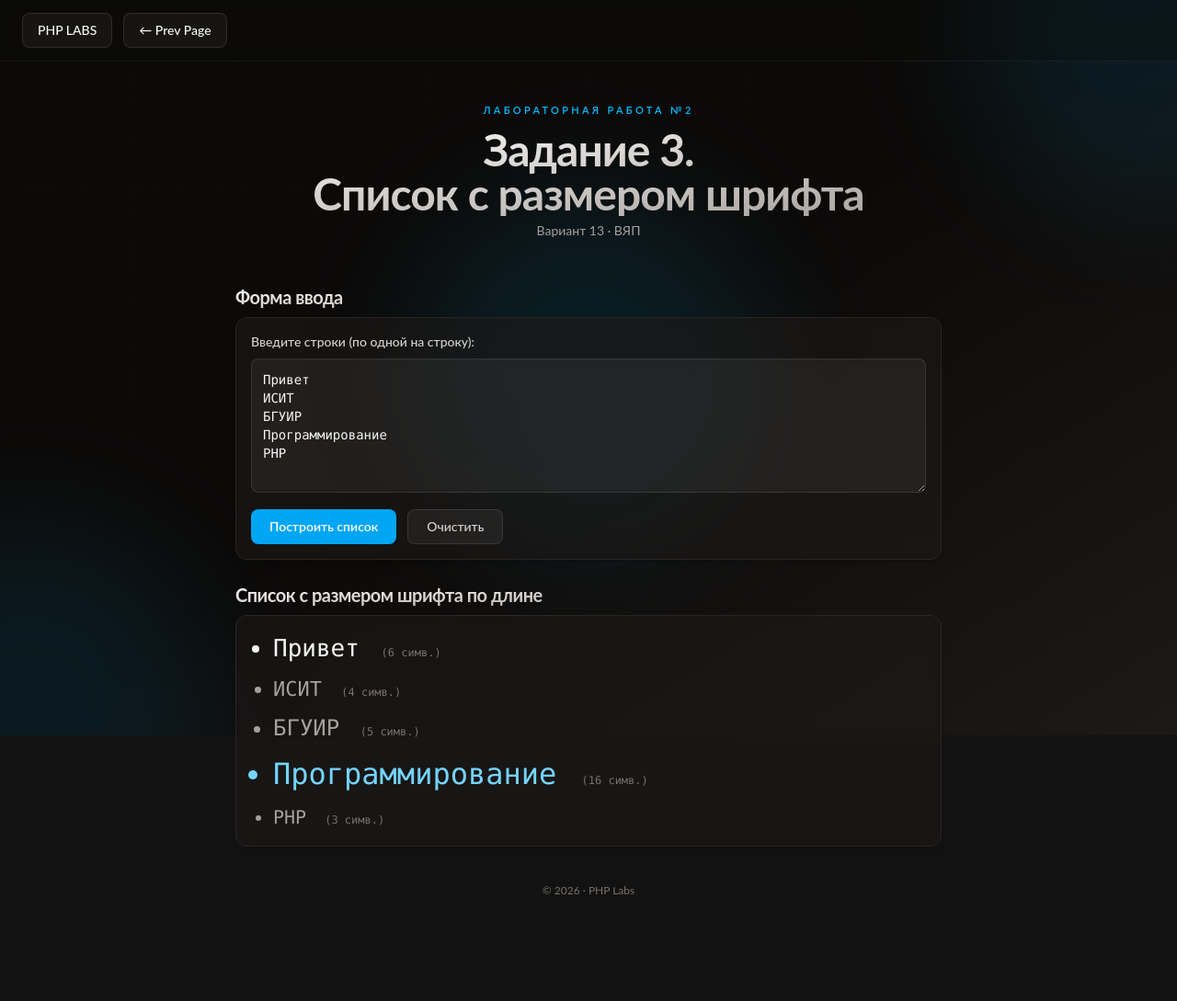
After one commit to antonfiluta/PHP-LABS, a PHP site: page /lab_2/task3.php in a window 1280 px wide. The commit adds this page. Shown: the whole page at 92% size. Run offline with PHP 8.4, Linux system fonts and the light colour scheme.

Commit message:
feat: update styles and start 2nd Lab

```diff
--- a/src/index.php
+++ b/src/index.php
@@ -57,7 +57,7 @@
                 <?php
                 $labs = [
                     ['lab_1/lab-base.php', '01', 'Основные конструкции PHP, функциональный стиль, исключения'],
-                    ['lab_2/lab-base.php', '02', '????'],
+                    ['lab_2/lab-base.php', '02', 'Работа с коллекциями и встроенными структурами данных'],
                     ['lab_3/lab-base.php', '03', '????'],
                     ['lab_3/lab-base.php', '04', '????'],
                     ['lab_3/lab-base.php', '05', '????'],
--- /dev/null
+++ b/src/lab_2/task3.php
@@ -0,0 +1,122 @@
+<?php
+declare(strict_types=1);
+
+$defaultInput = "Привет\nИСИТ\nБГУИР\nПрограммирование\nPHP";
+$rawInput = $_POST['lines'] ?? $defaultInput;
+$lines = [];
+
+foreach (explode("\n", str_replace(["\r\n", "\r"], "\n", $rawInput)) as $line) {
+    $line = trim($line);
+    if ($line !== '') {
+        $lines[] = $line;
+    }
+}
+
+function font_size_for_length(int $length): int
+{
+    return min(32, 14 + $length * 2);
+}
+
+function color_for_length(int $length): string
+{
+    return match (true) {
+        $length >= 10 => 'text-sky-300',
+        $length >= 6 => 'text-stone-100',
+        default => 'text-stone-400',
+    };
+}
+?>
+<!DOCTYPE html>
+<html lang="ru">
+
+<head>
+    <meta charset="UTF-8">
+    <title>PHP LABS | TASK 3</title>
+    <link href="../output.css" rel="stylesheet">
+</head>
+
+<body class="min-h-screen antialiased">
+    <div class="fixed inset-0 -z-10 overflow-hidden bg-linear-to-br from-stone-950 via-stone-950 to-stone-900">
+        <div class="absolute -top-40 -right-40 h-96 w-96 rounded-full bg-sky-500/10 blur-3xl"></div>
+        <div class="absolute -bottom-40 -left-40 h-96 w-96 rounded-full bg-sky-500/10 blur-3xl"></div>
+        <div
+            class="absolute top-1/2 left-1/2 h-96 w-96 -translate-x-1/2 -translate-y-1/2 rounded-full blur-3xl bg-sky-400/10">
+        </div>
+    </div>
+
+    <header
+        class="fixed top-0 z-10 w-full py-3.5 px-6 flex flex-wrap items-center gap-3 backdrop-blur-sm bg-stone-950/20 border-b border-white/5">
+        <?php
+        $links = [
+            ['../index.php', ' PHP LABS'],
+            ['./lab-base.php', '← Prev Page'],
+        ];
+        foreach ($links as [$href, $title]): ?>
+            <a href="<?= htmlspecialchars($href) ?>"
+                class="rounded-lg flex items-center gap-2 border px-4 py-2 text-sm font-medium backdrop-blur-md transition-all duration-200 hover:shadow-lg hover:shadow-sky-500/5 border-white/10 bg-white/5 hover:bg-white/10!">
+                <?= htmlspecialchars($title) ?>
+            </a>
+        <?php endforeach; ?>
+    </header>
+
+    <main class="relative flex min-h-screen items-center justify-center px-6 py-28">
+        <div class="w-full max-w-3xl">
+            <div class="mb-12 text-center">
+                <p class="m-0 mb-2.5 text-[11px] tracking-[0.3em] uppercase font-semibold text-sky-400">
+                    Лабораторная работа №2
+                </p>
+                <h1 class="php-h1">
+                    Задание 3. <br> Список с размером шрифта
+                </h1>
+                <p class="mt-1.5 mb-0 text-stone-400 text-sm">
+                    Вариант 13 · ВЯП
+                </p>
+            </div>
+
+            <p class="php-h2">Форма ввода</p>
+            <form method="post" class="block-bg p-4 mb-6">
+                <label for="lines" class="block mb-2 text-sm font-medium text-stone-300">
+                    Введите строки (по одной на строку):
+                </label>
+                <textarea id="lines" name="lines" rows="6" required
+                    class="w-full rounded-lg border border-white/10 bg-white/5 p-3 text-stone-100 font-mono text-sm focus:border-sky-400 focus:outline-none focus:ring-1 focus:ring-sky-400"><?= htmlspecialchars($rawInput, ENT_QUOTES, 'UTF-8') ?></textarea>
+                <div class="mt-3 flex gap-3">
+                    <button type="submit"
+                        class="rounded-lg bg-sky-500 px-5 py-2 text-sm font-semibold text-white transition-colors hover:bg-sky-400">
+                        Построить список
+                    </button>
+                    <button type="reset"
+                        class="rounded-lg border border-white/10 bg-white/5 px-5 py-2 text-sm font-medium text-stone-300 transition-colors hover:bg-white/10">
+                        Очистить
+                    </button>
+                </div>
+            </form>
+
+            <p class="php-h2">Список с размером шрифта по длине</p>
+            <div class="code">
+                <?php if (empty($lines)): ?>
+                    <p class="text-stone-500">Нет данных для отображения.</p>
+                <?php else: ?>
+                    <ul class="pl-6 list-disc space-y-2">
+                        <?php foreach ($lines as $line):
+                            $len = mb_strlen($line, 'UTF-8');
+                            $size = font_size_for_length($len);
+                            $color = color_for_length($len);
+                            ?>
+                            <li style="font-size: <?= $size ?>px;" class="<?= $color ?>">
+                                <?= htmlspecialchars($line, ENT_QUOTES, 'UTF-8') ?>
+                                <span class="text-xs text-stone-500 ml-2">(<?= $len ?> симв.)</span>
+                            </li>
+                        <?php endforeach; ?>
+                    </ul>
+                <?php endif; ?>
+            </div>
+
+            <footer class="mt-10 text-center text-xs text-stone-500">
+                © <?= date('Y') ?> · PHP Labs
+            </footer>
+        </div>
+    </main>
+</body>
+
+</html>
--- a/src/output.css
+++ b/src/output.css
@@ -169,6 +169,9 @@
   .-top-40 {
     top: calc(var(--spacing, 0.25rem) * -40);
   }
+  .top-0 {
+    top: 0px;
+  }
   .top-1\/2 {
     top: calc(1 / 2 * 100%);
   }
@@ -196,20 +199,53 @@
   .-z-10 {
     z-index: calc(10 * -1);
   }
+  .z-10 {
+    z-index: 10;
+  }
   .z-20 {
     z-index: 20;
+  }
+  .m-0 {
+    margin: 0px;
+  }
+  .mt-1\.5 {
+    margin-top: calc(var(--spacing, 0.25rem) * 1.5);
   }
   .mt-2 {
     margin-top: calc(var(--spacing, 0.25rem) * 2);
   }
+  .mt-3 {
+    margin-top: calc(var(--spacing, 0.25rem) * 3);
+  }
+  .mt-4 {
+    margin-top: calc(var(--spacing, 0.25rem) * 4);
+  }
   .mt-10 {
     margin-top: calc(var(--spacing, 0.25rem) * 10);
+  }
+  .mb-0 {
+    margin-bottom: 0px;
+  }
+  .mb-2 {
+    margin-bottom: calc(var(--spacing, 0.25rem) * 2);
+  }
+  .mb-2\.5 {
+    margin-bottom: calc(var(--spacing, 0.25rem) * 2.5);
   }
   .mb-3 {
     margin-bottom: calc(var(--spacing, 0.25rem) * 3);
   }
+  .mb-6 {
+    margin-bottom: calc(var(--spacing, 0.25rem) * 6);
+  }
   .mb-12 {
     margin-bottom: calc(var(--spacing, 0.25rem) * 12);
+  }
+  .ml-2 {
+    margin-left: calc(var(--spacing, 0.25rem) * 2);
+  }
+  .block {
+    display: block;
   }
   .flex {
     display: flex;
@@ -263,6 +287,9 @@
   .-translate-y-1\/2 {
     --tw-translate-y: calc(calc(1 / 2 * 100%) * -1);
     translate: var(--tw-translate-x) var(--tw-translate-y);
+  }
+  .list-disc {
+    list-style-type: disc;
   }
   .flex-wrap {
     flex-wrap: wrap;
@@ -282,6 +309,11 @@
   .gap-4 {
     gap: calc(var(--spacing, 0.25rem) * 4);
   }
+  :where(.space-y-2 > :not(:last-child)) {
+    --tw-space-y-reverse: 0;
+    margin-block-start: calc(calc(var(--spacing, 0.25rem) * 2) * var(--tw-space-y-reverse));
+    margin-block-end: calc(calc(var(--spacing, 0.25rem) * 2) * calc(1 - var(--tw-space-y-reverse)));
+  }
   .overflow-hidden {
     overflow: hidden;
   }
@@ -298,6 +330,16 @@
     border-style: var(--tw-border-style);
     border-width: 1px;
   }
+  .border-b {
+    border-bottom-style: var(--tw-border-style);
+    border-bottom-width: 1px;
+  }
+  .border-white\/5 {
+    border-color: color-mix(in srgb, #fff 5%, transparent);
+    @supports (color: color-mix(in lab, red, red)) {
+      border-color: color-mix(in oklab, var(--color-white, #fff) 5%, transparent);
+    }
+  }
   .border-white\/10 {
     border-color: color-mix(in srgb, #fff 10%, transparent);
     @supports (color: color-mix(in lab, red, red)) {
@@ -310,16 +352,19 @@
       background-color: color-mix(in oklab, var(--color-sky-400, oklch(74.6% 0.16 232.661)) 10%, transparent);
     }
   }
+  .bg-sky-500 {
+    background-color: var(--color-sky-500, oklch(68.5% 0.169 237.323));
+  }
   .bg-sky-500\/10 {
     background-color: color-mix(in srgb, oklch(68.5% 0.169 237.323) 10%, transparent);
     @supports (color: color-mix(in lab, red, red)) {
       background-color: color-mix(in oklab, var(--color-sky-500, oklch(68.5% 0.169 237.323)) 10%, transparent);
     }
   }
-  .bg-sky-500\/70 {
-    background-color: color-mix(in srgb, oklch(68.5% 0.169 237.323) 70%, transparent);
+  .bg-stone-950\/20 {
+    background-color: color-mix(in srgb, oklch(14.7% 0.004 49.25) 20%, transparent);
     @supports (color: color-mix(in lab, red, red)) {
-      background-color: color-mix(in oklab, var(--color-sky-500, oklch(68.5% 0.169 237.323)) 70%, transparent);
+      background-color: color-mix(in oklab, var(--color-stone-950, oklch(14.7% 0.004 49.25)) 20%, transparent);
     }
   }
   .bg-white\/5 {
@@ -370,17 +407,29 @@
     }
     --tw-gradient-stops: var(--tw-gradient-via-stops, var(--tw-gradient-position), var(--tw-gradient-from) var(--tw-gradient-from-position), var(--tw-gradient-to) var(--tw-gradient-to-position));
   }
+  .p-3 {
+    padding: calc(var(--spacing, 0.25rem) * 3);
+  }
+  .p-4 {
+    padding: calc(var(--spacing, 0.25rem) * 4);
+  }
   .px-1 {
     padding-inline: var(--spacing, 0.25rem);
   }
   .px-4 {
     padding-inline: calc(var(--spacing, 0.25rem) * 4);
   }
+  .px-5 {
+    padding-inline: calc(var(--spacing, 0.25rem) * 5);
+  }
   .px-6 {
     padding-inline: calc(var(--spacing, 0.25rem) * 6);
   }
   .py-2 {
     padding-block: calc(var(--spacing, 0.25rem) * 2);
+  }
+  .py-3\.5 {
+    padding-block: calc(var(--spacing, 0.25rem) * 3.5);
   }
   .py-4 {
     padding-block: calc(var(--spacing, 0.25rem) * 4);
@@ -391,8 +440,18 @@
   .pl-2 {
     padding-left: calc(var(--spacing, 0.25rem) * 2);
   }
+  .pl-4 {
+    padding-left: calc(var(--spacing, 0.25rem) * 4);
+  }
+  .pl-6 {
+    padding-left: calc(var(--spacing, 0.25rem) * 6);
+  }
   .text-center {
     text-align: center;
+  }
+  .font-mono {
+    font-family: var(--font-mono, ui-monospace, SFMono-Regular, Menlo, Monaco, Consolas, "Liberation Mono",
+      "Courier New", monospace);
   }
   .text-3xl {
     font-size: var(--text-3xl, 1.875rem);
@@ -410,6 +469,9 @@
     font-size: var(--text-xs, 0.75rem);
     line-height: var(--tw-leading, var(--text-xs--line-height, calc(1 / 0.75)));
   }
+  .text-\[11px\] {
+    font-size: 11px;
+  }
   .font-bold {
     --tw-font-weight: var(--font-weight-bold, 700);
     font-weight: var(--font-weight-bold, 700);
@@ -426,6 +488,12 @@
     --tw-tracking: 0.3em;
     letter-spacing: 0.3em;
   }
+  .text-red-400 {
+    color: var(--color-red-400, oklch(70.4% 0.191 22.216));
+  }
+  .text-sky-300 {
+    color: var(--color-sky-300, oklch(82.8% 0.111 230.318));
+  }
   .text-sky-400 {
     color: var(--color-sky-400, oklch(74.6% 0.16 232.661));
   }
@@ -434,6 +502,9 @@
   }
   .text-stone-100 {
     color: var(--color-stone-100, oklch(97% 0.001 106.424));
+  }
+  .text-stone-300 {
+    color: var(--color-stone-300, oklch(86.9% 0.005 56.366));
   }
   .text-stone-400 {
     color: var(--color-stone-400, oklch(70.9% 0.01 56.259));
@@ -446,6 +517,9 @@
   }
   .text-stone-800 {
     color: var(--color-stone-800, oklch(26.8% 0.007 34.298));
+  }
+  .text-white {
+    color: var(--color-white, #fff);
   }
   .text-white\/60 {
     color: color-mix(in srgb, #fff 60%, transparent);
@@ -469,8 +543,18 @@
     -webkit-backdrop-filter: var(--tw-backdrop-blur,) var(--tw-backdrop-brightness,) var(--tw-backdrop-contrast,) var(--tw-backdrop-grayscale,) var(--tw-backdrop-hue-rotate,) var(--tw-backdrop-invert,) var(--tw-backdrop-opacity,) var(--tw-backdrop-saturate,) var(--tw-backdrop-sepia,);
     backdrop-filter: var(--tw-backdrop-blur,) var(--tw-backdrop-brightness,) var(--tw-backdrop-contrast,) var(--tw-backdrop-grayscale,) var(--tw-backdrop-hue-rotate,) var(--tw-backdrop-invert,) var(--tw-backdrop-opacity,) var(--tw-backdrop-saturate,) var(--tw-backdrop-sepia,);
   }
+  .backdrop-blur-sm {
+    --tw-backdrop-blur: blur(var(--blur-sm, 8px));
+    -webkit-backdrop-filter: var(--tw-backdrop-blur,) var(--tw-backdrop-brightness,) var(--tw-backdrop-contrast,) var(--tw-backdrop-grayscale,) var(--tw-backdrop-hue-rotate,) var(--tw-backdrop-invert,) var(--tw-backdrop-opacity,) var(--tw-backdrop-saturate,) var(--tw-backdrop-sepia,);
+    backdrop-filter: var(--tw-backdrop-blur,) var(--tw-backdrop-brightness,) var(--tw-backdrop-contrast,) var(--tw-backdrop-grayscale,) var(--tw-backdrop-hue-rotate,) var(--tw-backdrop-invert,) var(--tw-backdrop-opacity,) var(--tw-backdrop-saturate,) var(--tw-backdrop-sepia,);
+  }
   .transition-all {
     transition-property: all;
+    transition-timing-function: var(--tw-ease, var(--default-transition-timing-function, cubic-bezier(0.4, 0, 0.2, 1)));
+    transition-duration: var(--tw-duration, var(--default-transition-duration, 150ms));
+  }
+  .transition-colors {
+    transition-property: color, background-color, border-color, outline-color, text-decoration-color, fill, stroke, --tw-gradient-from, --tw-gradient-via, --tw-gradient-to;
     transition-timing-function: var(--tw-ease, var(--default-transition-timing-function, cubic-bezier(0.4, 0, 0.2, 1)));
     transition-duration: var(--tw-duration, var(--default-transition-duration, 150ms));
   }
@@ -554,6 +639,13 @@ body {
   -webkit-font-smoothing: antialiased;
   -moz-osx-font-smoothing: grayscale;
   color: #fafaf9;
+}
+:root {
+  color-scheme: dark;
+}
+* {
+  scrollbar-width: thin;
+  scrollbar-color: #44403c transparent;
 }
 button.primary {
   padding: 10px;
@@ -578,11 +670,7 @@ button.primary {
   backdrop-filter: var(--tw-backdrop-blur,) var(--tw-backdrop-brightness,) var(--tw-backdrop-contrast,) var(--tw-backdrop-grayscale,) var(--tw-backdrop-hue-rotate,) var(--tw-backdrop-invert,) var(--tw-backdrop-opacity,) var(--tw-backdrop-saturate,) var(--tw-backdrop-sepia,);
 }
 .php-h1 {
-  margin-bottom: calc(var(--spacing, 0.25rem) * 4);
-  --tw-gradient-position: to bottom right;
-  @supports (background-image: linear-gradient(in lab, red, red)) {
-    --tw-gradient-position: to bottom right in oklab;
-  }
+  --tw-gradient-position: to bottom right in oklab;
   background-image: linear-gradient(var(--tw-gradient-stops));
   --tw-gradient-from: var(--color-white, #fff);
   --tw-gradient-to: var(--color-stone-400, oklch(70.9% 0.01 56.259));
@@ -592,8 +680,8 @@ button.primary {
   line-height: var(--tw-leading, var(--text-5xl--line-height, 1));
   --tw-font-weight: var(--font-weight-bold, 700);
   font-weight: var(--font-weight-bold, 700);
-  --tw-tracking: var(--tracking-tight, -0.025em);
-  letter-spacing: var(--tracking-tight, -0.025em);
+  --tw-tracking: -0.02em;
+  letter-spacing: -0.02em;
   color: transparent;
 }
 .php-h2 {
@@ -655,6 +743,11 @@ button.primary {
   initial-value: 0;
 }
 @property --tw-translate-z {
+  syntax: "*";
+  inherits: false;
+  initial-value: 0;
+}
+@property --tw-space-y-reverse {
   syntax: "*";
   inherits: false;
   initial-value: 0;
@@ -878,6 +971,7 @@ button.primary {
       --tw-translate-x: 0;
       --tw-translate-y: 0;
       --tw-translate-z: 0;
+      --tw-space-y-reverse: 0;
       --tw-border-style: solid;
       --tw-gradient-position: initial;
       --tw-gradient-from: #0000;
```
Also changed, not shown: other parts of src/output.css (+25 -44 lines), src/input.css (+10 -1 lines), src/lab_2/lab-base.php (added, +83 -0 lines), src/lab_2/src/array-merger.php (added, +24 -0 lines), src/lab_2/src/infinite-cycler.php (added, +34 -0 lines), src/lab_2/task1.php (added, +90 -0 lines), src/lab_2/task2.php (added, +103 -0 lines), src/utils/index.js (deleted, +0 -11 lines), src/utils/template.php (+7 -6 lines), src/lab_2/README.md (added).
